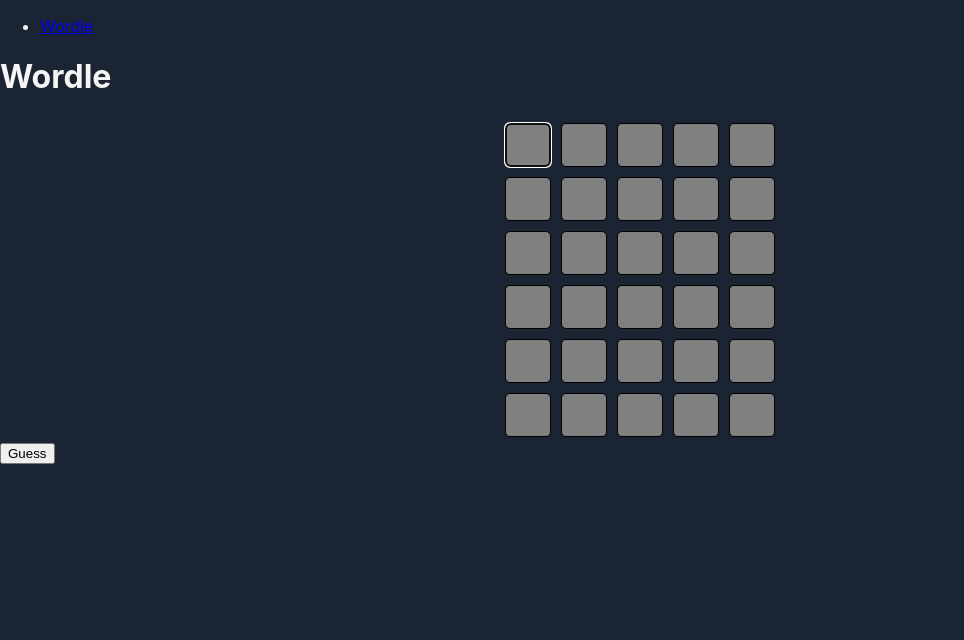
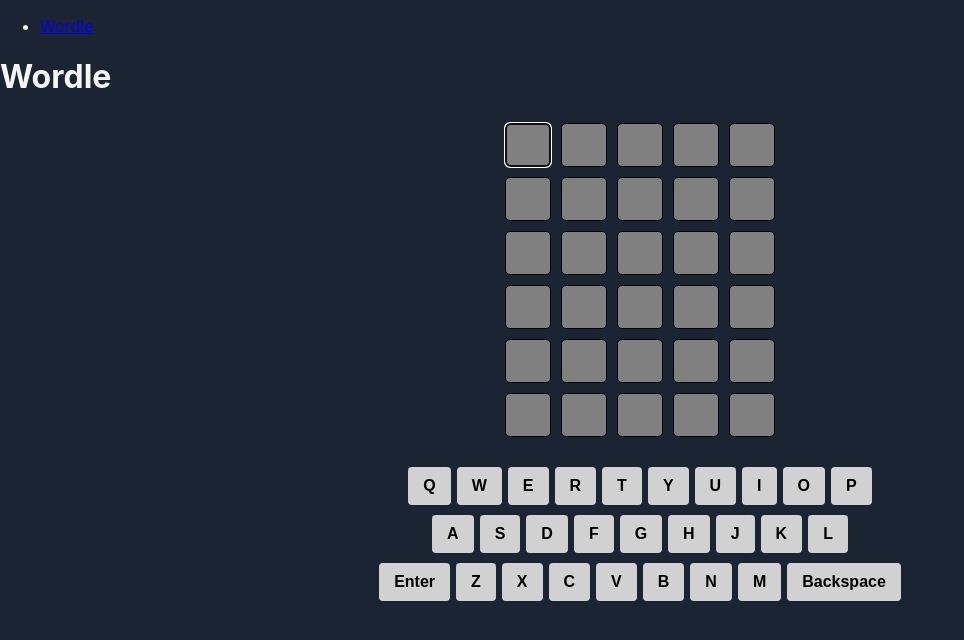
Before and after one commit to sahil-tandon/zephyr, a React (Create React App) app: page /wordle in a window 1280 px wide. Shown: the top 640 px of the page, without its empty margins (0-964 px from the left). Built offline with nearby package versions, Linux system fonts and the light colour scheme.

Commit message:
Zephyr | Resolves merge conflicts.

```diff
--- a/src/components/Wordle.css
+++ b/src/components/Wordle.css
@@ -28,3 +28,54 @@
 .guess-cell-yellow {
     background-color: yellow;
 }
+
+.virtual-keyboard {
+    display: flex;
+    flex-direction: column;
+    align-items: center;
+    margin-top: 20px;
+}
+
+.keyboard-row {
+    display: flex;
+    justify-content: center;
+    margin: 5px 0;
+}
+
+.keyboard-key {
+    background-color: #d1d1d1;
+    border: none;
+    border-radius: 4px;
+    margin: 0 3px;
+    padding: 10px 15px;
+    font-size: 16px;
+    font-weight: bold;
+    cursor: pointer;
+    transition: background-color 0.3s ease;
+}
+
+.keyboard-key:hover {
+    background-color: #a8a8a8;
+}
+
+.keyboard-key:active {
+    background-color: #787878;
+}
+
+.game-over-message {
+    margin-top: 20px;
+    padding: 10px;
+    border-radius: 5px;
+    text-align: center;
+    font-size: 18px;
+    font-weight: bold;
+    color: white;
+}
+
+.game-over-won {
+    background-color: #4CAF50;
+}
+
+.game-over-lost {
+    background-color: #f44336;
+}
--- a/src/components/Wordle.js
+++ b/src/components/Wordle.js
@@ -11,12 +11,16 @@
   "charm",
   "spark",
   "peace",
+].map((word) => word.toUpperCase());
+
+const keyboardRows = [
+  ["Q", "W", "E", "R", "T", "Y", "U", "I", "O", "P"],
+  ["A", "S", "D", "F", "G", "H", "J", "K", "L"],
+  ["Enter", "Z", "X", "C", "V", "B", "N", "M", "Backspace"],
 ];
 
 function Wordle() {
-  const [word, setWord] = useState(
-    words[Math.floor(Math.random() * words.length)]
-  );
+  const [word, setWord] = useState("");
   const [guesses, setGuesses] = useState(
     Array.from({ length: 6 }, () => ({
       guess: Array(5).fill(""),
@@ -25,15 +29,8 @@
   );
   const [gameOver, setGameOver] = useState(false);
   const [guessCount, setGuessCount] = useState(0);
-  const [lastGuess, setLastGuess] = useState("");
 
-  const inputRefs = Array(6)
-    .fill(0)
-    .map(() =>
-      Array(5)
-        .fill(0)
-        .map(() => createRef())
-    );
+  const inputRefs = guesses.map((row) => row.guess.map(() => createRef()));
 
   useEffect(() => {
     setWord(words[Math.floor(Math.random() * words.length)]);
@@ -45,6 +42,36 @@
     }
   }, [guessCount]);
 
+  const handleKeyPress = (key) => {
+    if (gameOver) return;
+    if (key === "Backspace") {
+      const newGuesses = [...guesses];
+      const currentGuess = newGuesses[guessCount].guess;
+      const indexToClear =
+        currentGuess.lastIndexOf(
+          currentGuess.find((char) => char !== "") || ""
+        ) || 0;
+      newGuesses[guessCount].guess[indexToClear] = "";
+      setGuesses(newGuesses);
+      if (indexToClear > 0) {
+        inputRefs[guessCount][indexToClear - 1].current.focus();
+      }
+    } else if (key === "Enter") {
+      handleSubmit(new Event("submit"));
+    } else {
+      const newGuesses = [...guesses];
+      const currentGuess = newGuesses[guessCount].guess;
+      const firstEmptyIndex = currentGuess.indexOf("");
+      if (firstEmptyIndex !== -1) {
+        newGuesses[guessCount].guess[firstEmptyIndex] = key;
+        setGuesses(newGuesses);
+        if (firstEmptyIndex < 4) {
+          inputRefs[guessCount][firstEmptyIndex + 1].current.focus();
+        }
+      }
+    }
+  };
+
   const handleSubmit = (event) => {
     event.preventDefault();
     if (gameOver) {
@@ -55,7 +82,6 @@
     if (guess.length < 5) {
       return;
     }
-    setLastGuess(guess);
     const feedback = guess.split("").map((g, i) => {
       if (g === word[i]) return "green";
       if (word.includes(g)) return "yellow";
@@ -86,25 +112,21 @@
         <div className="guess-grid">
           {guesses.map((guess, index) => (
             <div key={index} className="guess-row">
-              {Array(5)
-                .fill(0)
-                .map((_, j) => (
+              {guess.guess.map((letter, j) => (
                 <input
                   key={j}
                   type="text"
                   maxLength="1"
                   disabled={index !== guessCount || gameOver}
                   className={`guess-cell guess-cell-${guess.feedback[j]}`}
-                    value={guess.guess[j] || ""}
+                  value={letter}
                   ref={inputRefs[index][j]}
                   onChange={(e) => {
-                      if (index === guessCount) {
                     const newGuesses = [...guesses];
-                        newGuesses[index].guess[j] = e.target.value;
+                    newGuesses[index].guess[j] = e.target.value.toUpperCase();
                     setGuesses(newGuesses);
                     if (j < 4) {
                       inputRefs[index][j + 1].current.focus();
-                        }
                     }
                   }}
                   onKeyDown={(e) => {
@@ -113,9 +135,6 @@
                       e.target.value === "" &&
                       j > 0
                     ) {
-                        const newGuesses = [...guesses];
-                        newGuesses[index].guess[j - 1] = "";
-                        setGuesses(newGuesses);
                       inputRefs[index][j - 1].current.focus();
                     }
                   }}
@@ -124,9 +143,37 @@
             </div>
           ))}
         </div>
-        <button type="submit">Guess</button>
       </form>
-      {gameOver && <p>You {lastGuess === word ? "won" : "lost"}!</p>}
+      {gameOver && (
+        <p
+          className={`game-over-message ${
+            guessCount === 6 && guesses[guessCount - 1].guess.join("") !== word
+              ? "game-over-lost"
+              : "game-over-won"
+          }`}
+        >
+          The word was {word}. You{" "}
+          {guessCount === 6 && guesses[guessCount - 1].guess.join("") !== word
+            ? "lost"
+            : "won"}
+          !
+        </p>
+      )}
+      <div className="virtual-keyboard">
+        {keyboardRows.map((row, rowIndex) => (
+          <div key={rowIndex} className="keyboard-row">
+            {row.map((key) => (
+              <button
+                key={key}
+                onClick={() => handleKeyPress(key)}
+                className="keyboard-key"
+              >
+                {key}
+              </button>
+            ))}
+          </div>
+        ))}
+      </div>
     </div>
   );
 }
```
Lines whose indentation alone changed are shown as unchanged.
